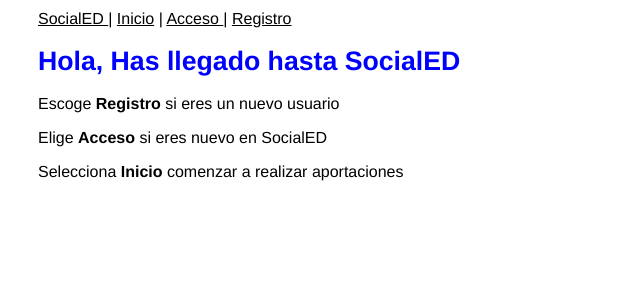
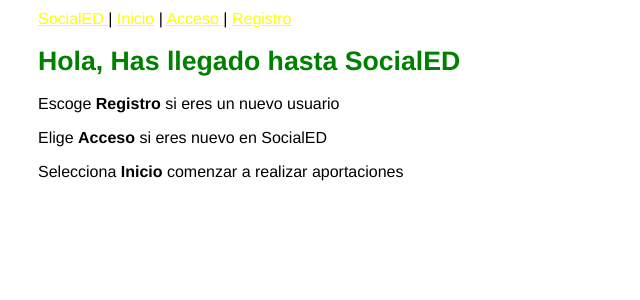
Before and after one commit to odiVicente/SocialED, a Flask app: page / in a window 1280 px wide. Shown: the top 300 px of the page, without its empty margins (0-640 px from the left). Run offline with Flask 2, Linux system fonts and the light colour scheme.

Commit message:
personalizar css

```diff
--- a/static/css/socialed-style.css
+++ b/static/css/socialed-style.css
@@ -10,16 +10,16 @@
 }
 
 a:link{
- color:black;
+ color: yellow;
 
  }
 
 a:hover {
-  color:green;
+  color: red;
 }
 
 h1 {
-   color:blue;
+   color: green;
    font-size:20pt;
 
 }
```
